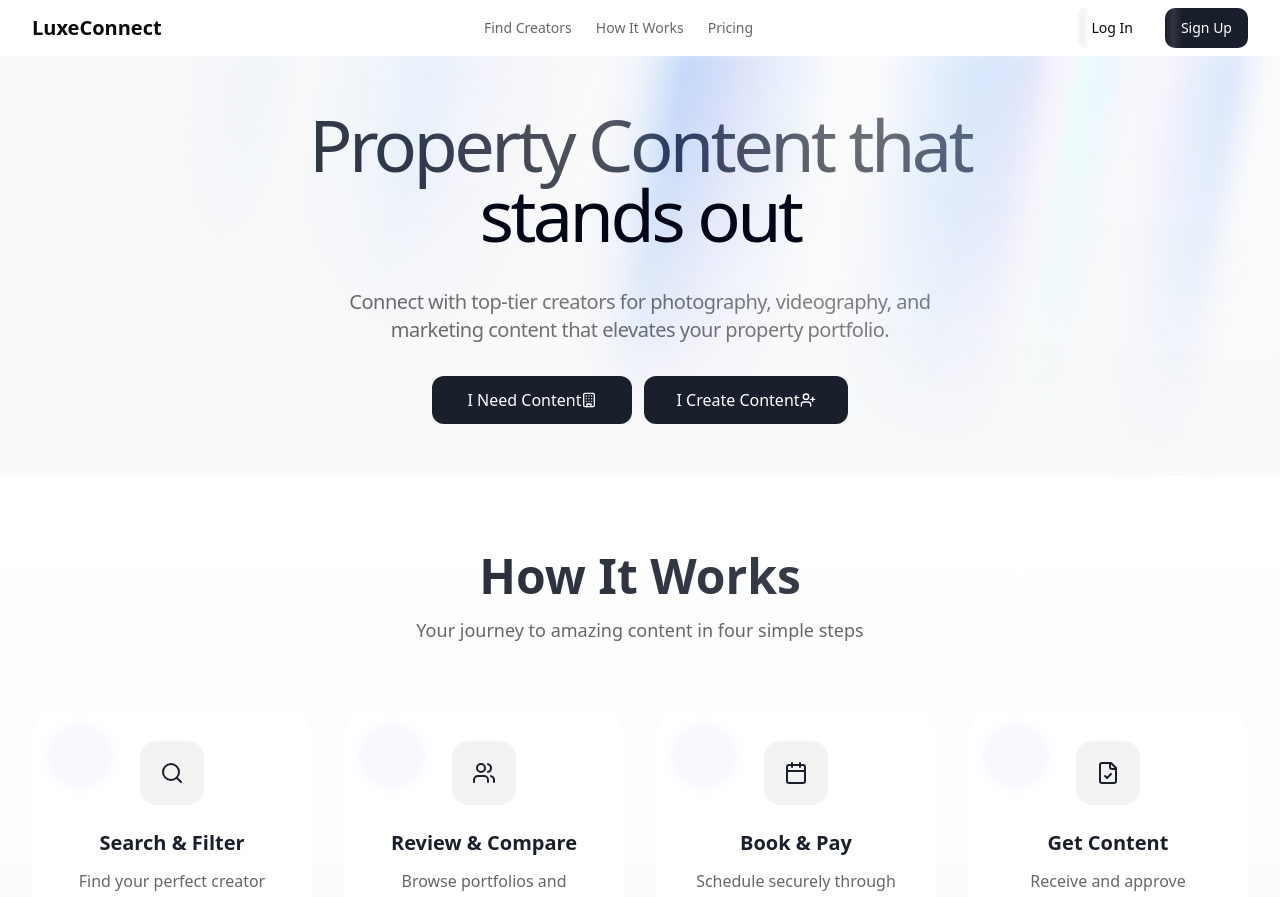
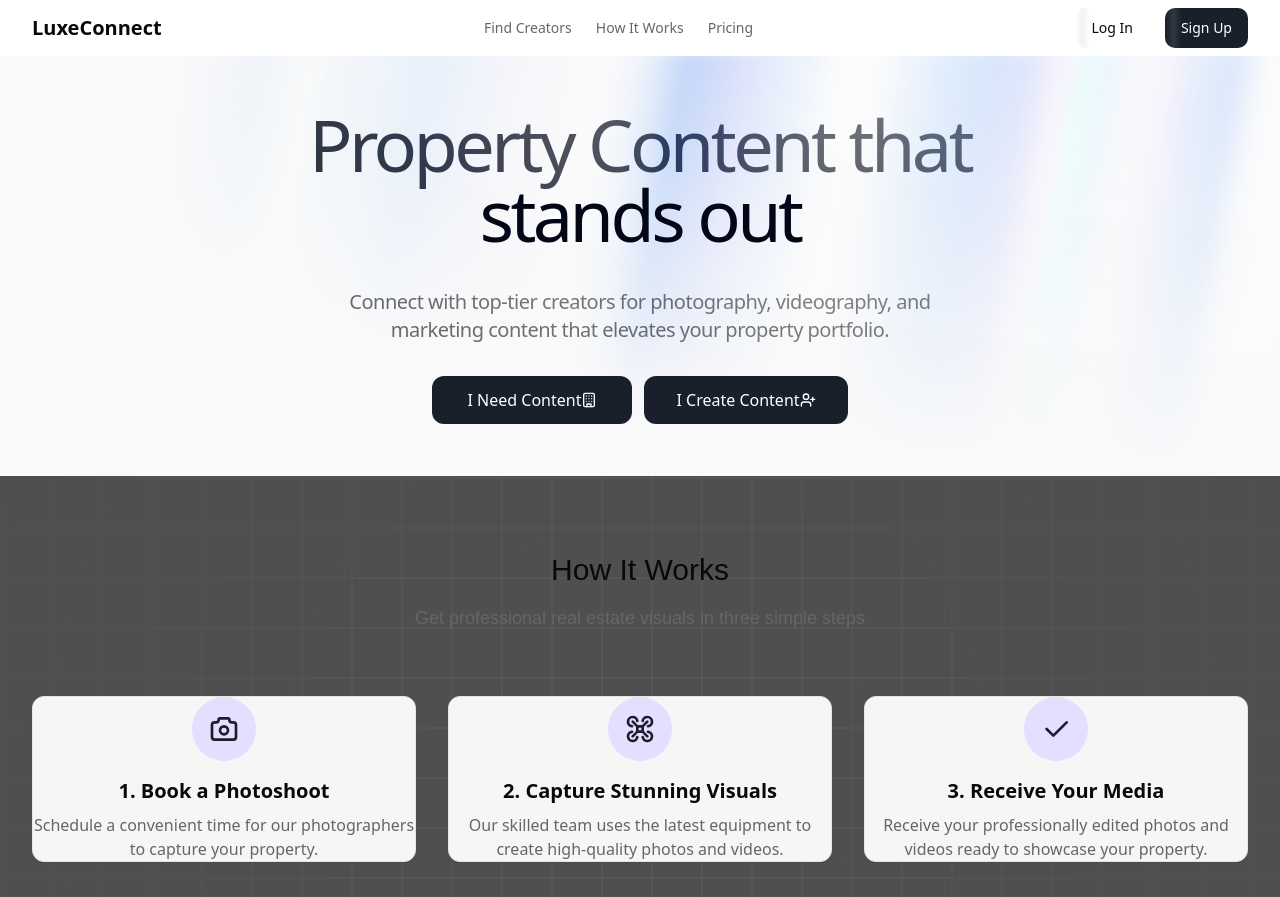
Before and after one commit to zerovacancy/zerovacancy-96, a React (Vite) app: page / in a window 1280 px wide. Shown: the top 897 px of the page. Built offline with nearby package versions, Linux system fonts and the light colour scheme; a web font is replaced by a local one.

Commit message:
Add animated background
Added a new component, `Squares`, which renders an animated background to the page.  The background consists of a grid of squares that move and change color on hover.

```diff
--- a/src/components/HowItWorksSection.tsx
+++ b/src/components/HowItWorksSection.tsx
@@ -1,69 +1,73 @@
-
 import React from 'react';
-import { Search, Users, FileCheck, Calendar } from 'lucide-react';
-import { ShimmerButton } from './ui/shimmer-button';
-import { GlowingEffect } from './ui/glowing-effect';
-import { MovingBorder } from './ui/moving-border';
+import { Card } from "@/components/ui/card";
+import { IconCamera, IconDrone, IconCheck } from "@tabler/icons-react";
+import { Button } from "@/components/ui/button";
+import { Squares } from "@/components/ui/squares";
 
 const HowItWorksSection = () => {
-  const steps = [{
-    icon: <Search className="w-6 h-6" />,
-    title: "Search & Filter",
-    description: "Find your perfect creator match"
-  }, {
-    icon: <Users className="w-6 h-6" />,
-    title: "Review & Compare",
-    description: "Browse portfolios and reviews"
-  }, {
-    icon: <Calendar className="w-6 h-6" />,
-    title: "Book & Pay",
-    description: "Schedule securely through platform"
-  }, {
-    icon: <FileCheck className="w-6 h-6" />,
-    title: "Get Content",
-    description: "Receive and approve deliverables"
-  }];
-
-  return <section className="relative overflow-hidden bg-gradient-to-b from-white to-gray-50 py-[76px]">
-      <div className="max-w-7xl mx-auto px-4 sm:px-6 lg:px-8">
-        <div className="text-center mb-16">
-          <h3 className="text-4xl md:text-5xl font-bold mb-4 bg-clip-text text-transparent bg-gradient-to-r from-primary to-primary/80">
-            How It Works
-          </h3>
-          <p className="text-lg text-muted-foreground max-w-2xl mx-auto">
-            Your journey to amazing content in four simple steps
+  return (
+    <section className="relative overflow-hidden py-[76px]">
+      <div className="absolute inset-0 -z-10">
+        <Squares
+          direction="diagonal"
+          speed={0.5}
+          borderColor="rgba(255,255,255,0.1)"
+          squareSize={50}
+          hoverFillColor="rgba(255,255,255,0.05)"
+          className="opacity-70"
+        />
+      </div>
+      <div className="mx-auto max-w-7xl px-6 lg:px-8">
+        <div className="mx-auto max-w-2xl text-center">
+          <h2 className="section-title">How It Works</h2>
+          <p className="section-subtitle">
+            Get professional real estate visuals in three simple steps
           </p>
         </div>
-
-        <div className="grid grid-cols-1 md:grid-cols-2 lg:grid-cols-4 gap-8 relative">
-          {steps.map((step, index) => (
-            <div key={index} className="relative group">
-              <div className="relative p-[1px] rounded-3xl overflow-hidden">
-                <GlowingEffect blur={20} spread={30} borderWidth={2} className="opacity-50" glow />
-                <MovingBorder rx="30%" ry="30%" duration={3000}>
-                  <div className="h-24 w-24 opacity-100 bg-[radial-gradient(#8B5CF6_40%,transparent_60%)]" />
-                </MovingBorder>
-                <div className="h-full flex flex-col items-center p-8 rounded-3xl bg-white/95 backdrop-blur-sm relative z-20">
-                  <div className="flex items-center justify-center w-16 h-16 rounded-2xl bg-primary/5 mb-6 group-hover:scale-110 transition-transform duration-300">
-                    <div className="text-primary">
-                      {step.icon}
-                    </div>
-                  </div>
-                  <h4 className="text-xl font-semibold mb-3 text-primary">{step.title}</h4>
-                  <p className="text-muted-foreground text-center">{step.description}</p>
-                </div>
-              </div>
+        <div className="mt-16 grid grid-cols-1 gap-8 md:grid-cols-3">
+          <Card className="bg-secondary">
+            <div className="flex items-center justify-center h-16 w-16 rounded-full bg-accent text-primary mb-4 mx-auto">
+              <IconCamera size={32} />
             </div>
-          ))}
+            <h3 className="text-xl font-semibold text-center mb-2">
+              1. Book a Photoshoot
+            </h3>
+            <p className="text-muted-foreground text-center">
+              Schedule a convenient time for our photographers to capture your
+              property.
+            </p>
+          </Card>
+          <Card className="bg-secondary">
+            <div className="flex items-center justify-center h-16 w-16 rounded-full bg-accent text-primary mb-4 mx-auto">
+              <IconDrone size={32} />
+            </div>
+            <h3 className="text-xl font-semibold text-center mb-2">
+              2. Capture Stunning Visuals
+            </h3>
+            <p className="text-muted-foreground text-center">
+              Our skilled team uses the latest equipment to create high-quality
+              photos and videos.
+            </p>
+          </Card>
+          <Card className="bg-secondary">
+            <div className="flex items-center justify-center h-16 w-16 rounded-full bg-accent text-primary mb-4 mx-auto">
+              <IconCheck size={32} />
+            </div>
+            <h3 className="text-xl font-semibold text-center mb-2">
+              3. Receive Your Media
+            </h3>
+            <p className="text-muted-foreground text-center">
+              Receive your professionally edited photos and videos ready to
+              showcase your property.
+            </p>
+          </Card>
         </div>
-
-        <div className="flex justify-center mt-16">
-          <ShimmerButton className="min-w-[200px] h-12 text-base font-medium">
-            Find Your Creator
-          </ShimmerButton>
+        <div className="mt-12 text-center">
+          <Button size="lg">Get Started Today</Button>
         </div>
       </div>
-    </section>;
+    </section>
+  );
 };
 
 export default HowItWorksSection;
--- /dev/null
+++ b/src/components/ui/squares.tsx
@@ -0,0 +1,173 @@
+
+import { useRef, useEffect, useState } from "react"
+
+interface SquaresProps {
+  direction?: "right" | "left" | "up" | "down" | "diagonal"
+  speed?: number
+  borderColor?: string
+  squareSize?: number
+  hoverFillColor?: string
+  className?: string
+}
+
+export function Squares({
+  direction = "right",
+  speed = 1,
+  borderColor = "#333",
+  squareSize = 40,
+  hoverFillColor = "#222",
+  className,
+}: SquaresProps) {
+  const canvasRef = useRef<HTMLCanvasElement>(null)
+  const requestRef = useRef<number>()
+  const numSquaresX = useRef<number>()
+  const numSquaresY = useRef<number>()
+  const gridOffset = useRef({ x: 0, y: 0 })
+  const [hoveredSquare, setHoveredSquare] = useState<{
+    x: number
+    y: number
+  } | null>(null)
+
+  useEffect(() => {
+    const canvas = canvasRef.current
+    if (!canvas) return
+
+    const ctx = canvas.getContext("2d")
+    if (!ctx) return
+
+    // Set canvas background
+    canvas.style.background = "#060606"
+
+    const resizeCanvas = () => {
+      canvas.width = canvas.offsetWidth
+      canvas.height = canvas.offsetHeight
+      numSquaresX.current = Math.ceil(canvas.width / squareSize) + 1
+      numSquaresY.current = Math.ceil(canvas.height / squareSize) + 1
+    }
+
+    window.addEventListener("resize", resizeCanvas)
+    resizeCanvas()
+
+    const drawGrid = () => {
+      ctx.clearRect(0, 0, canvas.width, canvas.height)
+
+      const startX = Math.floor(gridOffset.current.x / squareSize) * squareSize
+      const startY = Math.floor(gridOffset.current.y / squareSize) * squareSize
+
+      ctx.lineWidth = 0.5
+
+      for (let x = startX; x < canvas.width + squareSize; x += squareSize) {
+        for (let y = startY; y < canvas.height + squareSize; y += squareSize) {
+          const squareX = x - (gridOffset.current.x % squareSize)
+          const squareY = y - (gridOffset.current.y % squareSize)
+
+          if (
+            hoveredSquare &&
+            Math.floor((x - startX) / squareSize) === hoveredSquare.x &&
+            Math.floor((y - startY) / squareSize) === hoveredSquare.y
+          ) {
+            ctx.fillStyle = hoverFillColor
+            ctx.fillRect(squareX, squareY, squareSize, squareSize)
+          }
+
+          ctx.strokeStyle = borderColor
+          ctx.strokeRect(squareX, squareY, squareSize, squareSize)
+        }
+      }
+
+      const gradient = ctx.createRadialGradient(
+        canvas.width / 2,
+        canvas.height / 2,
+        0,
+        canvas.width / 2,
+        canvas.height / 2,
+        Math.sqrt(Math.pow(canvas.width, 2) + Math.pow(canvas.height, 2)) / 2,
+      )
+      gradient.addColorStop(0, "rgba(6, 6, 6, 0)")
+      gradient.addColorStop(1, "#060606")
+
+      ctx.fillStyle = gradient
+      ctx.fillRect(0, 0, canvas.width, canvas.height)
+    }
+
+    const updateAnimation = () => {
+      const effectiveSpeed = Math.max(speed, 0.1)
+
+      switch (direction) {
+        case "right":
+          gridOffset.current.x =
+            (gridOffset.current.x - effectiveSpeed + squareSize) % squareSize
+          break
+        case "left":
+          gridOffset.current.x =
+            (gridOffset.current.x + effectiveSpeed + squareSize) % squareSize
+          break
+        case "up":
+          gridOffset.current.y =
+            (gridOffset.current.y + effectiveSpeed + squareSize) % squareSize
+          break
+        case "down":
+          gridOffset.current.y =
+            (gridOffset.current.y - effectiveSpeed + squareSize) % squareSize
+          break
+        case "diagonal":
+          gridOffset.current.x =
+            (gridOffset.current.x - effectiveSpeed + squareSize) % squareSize
+          gridOffset.current.y =
+            (gridOffset.current.y - effectiveSpeed + squareSize) % squareSize
+          break
+      }
+
+      drawGrid()
+      requestRef.current = requestAnimationFrame(updateAnimation)
+    }
+
+    const handleMouseMove = (event: MouseEvent) => {
+      const rect = canvas.getBoundingClientRect()
+      const mouseX = event.clientX - rect.left
+      const mouseY = event.clientY - rect.top
+
+      const startX = Math.floor(gridOffset.current.x / squareSize) * squareSize
+      const startY = Math.floor(gridOffset.current.y / squareSize) * squareSize
+
+      const hoveredSquareX = Math.floor(
+        (mouseX + gridOffset.current.x - startX) / squareSize,
+      )
+      const hoveredSquareY = Math.floor(
+        (mouseY + gridOffset.current.y - startY) / squareSize,
+      )
+
+      setHoveredSquare({ x: hoveredSquareX, y: hoveredSquareY })
+    }
+
+    const handleMouseLeave = () => {
+      setHoveredSquare(null)
+    }
+
+    // Event listeners
+    window.addEventListener("resize", resizeCanvas)
+    canvas.addEventListener("mousemove", handleMouseMove)
+    canvas.addEventListener("mouseleave", handleMouseLeave)
+
+    // Initial setup
+    resizeCanvas()
+    requestRef.current = requestAnimationFrame(updateAnimation)
+
+    // Cleanup
+    return () => {
+      window.removeEventListener("resize", resizeCanvas)
+      canvas.removeEventListener("mousemove", handleMouseMove)
+      canvas.removeEventListener("mouseleave", handleMouseLeave)
+      if (requestRef.current) {
+        cancelAnimationFrame(requestRef.current)
+      }
+    }
+  }, [direction, speed, borderColor, hoverFillColor, hoveredSquare, squareSize])
+
+  return (
+    <canvas
+      ref={canvasRef}
+      className={`w-full h-full border-none block ${className}`}
+    />
+  )
+}
```
